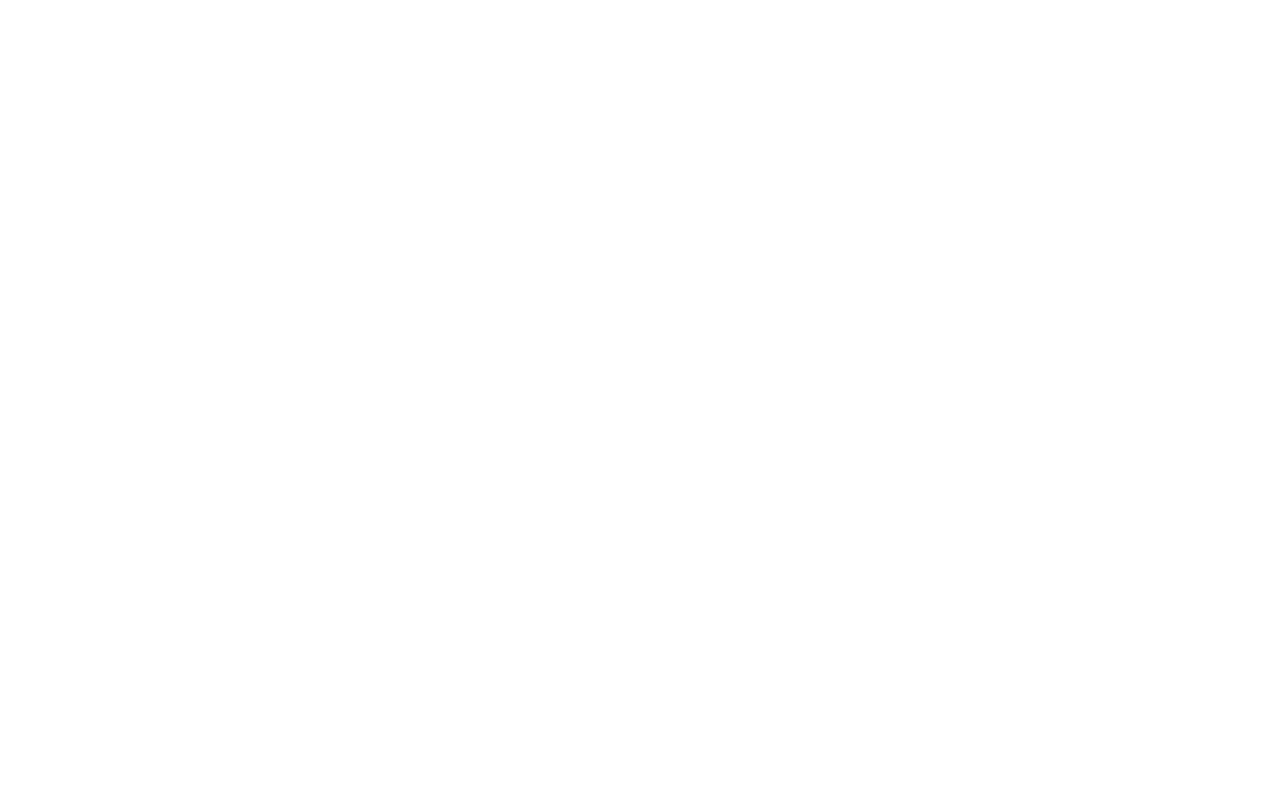
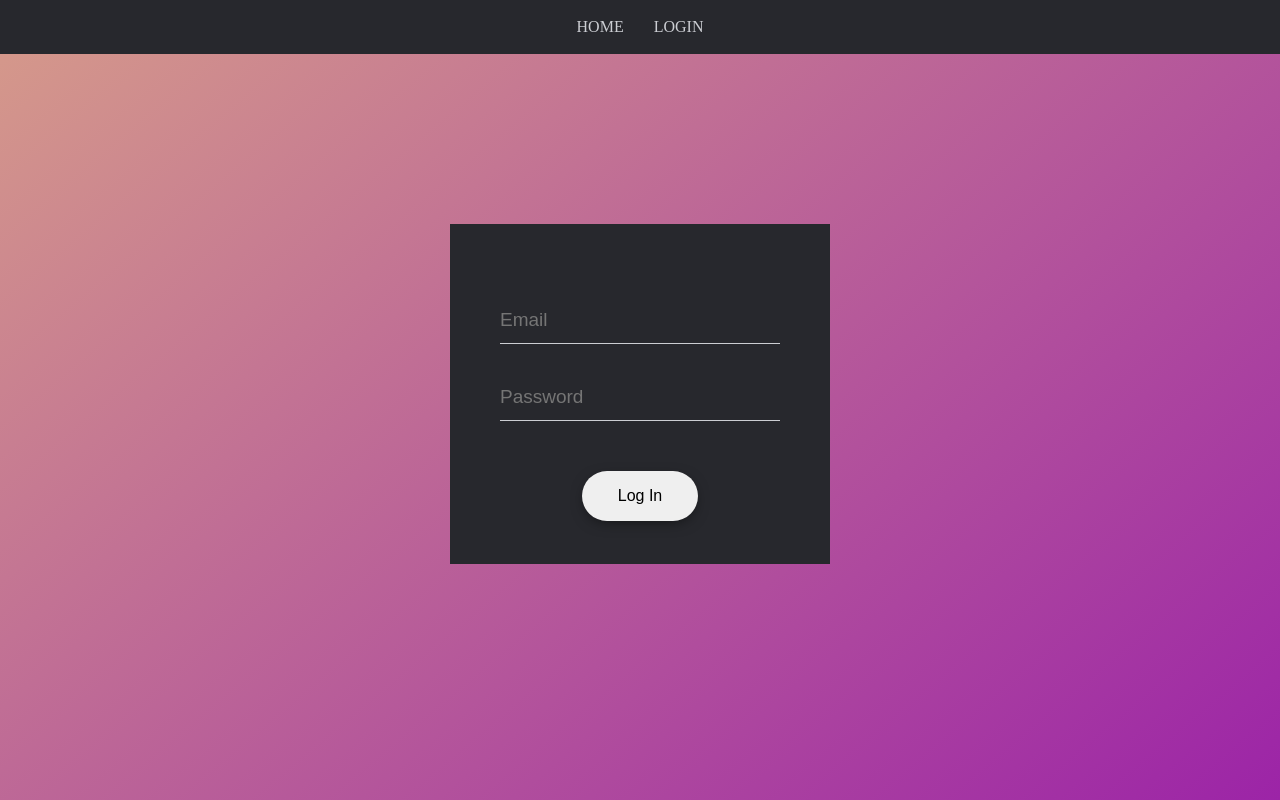
Before and after one commit to bmaniar/React-Node-Login-System, a React (Vite) app in the folder client/: page /login in a window 1280 px wide. Built offline with nearby package versions, Linux system fonts and the light colour scheme.

Commit message:
adding login page and navbar

```diff
--- /dev/null
+++ b/client/src/App.js
@@ -0,0 +1,26 @@
+import React, {useState, useEffect} from "react";
+import {BrowserRouter as Router, Route, Redirect, Switch} from "react-router-dom";
+
+import Home from './components/home/';
+import TopBar from './components/topBar/';
+import Login from './components/login/';
+
+import './App.scss';
+
+const App = () => {
+    const [isLoggedIn,
+        setIsLoggedIn] = useState(false);
+    return (
+        <Router>
+            <div className="App">
+                <TopBar/>
+                <Switch>
+                    <Route path="/" exact component={Home}/>
+                    <Route path="/login" exact component={Login}/>
+                </Switch>
+            </div>
+        </Router>
+    );
+};
+
+export default App;
--- /dev/null
+++ b/client/src/App.scss
@@ -0,0 +1,16 @@
+* {
+    margin: 0;
+    padding: 0;
+}
+#root,
+.App,
+body,
+html {
+    height: 100vh;
+    width: 100vw;
+}
+body {
+    background-image: linear-gradient(140deg, rgb(214, 155, 138) 0%, rgb(156, 36, 167) 100%);
+    margin: 0;
+    overflow: hidden;
+}
--- /dev/null
+++ b/client/src/components/home/index.js
@@ -0,0 +1,9 @@
+import React from "react";
+const Home = () => {
+    return (
+        <div className="page-home">
+            <h2>Home</h2>
+        </div>
+    );
+}
+export default Home;
--- /dev/null
+++ b/client/src/components/login/index.js
@@ -0,0 +1,16 @@
+import React from "react";
+import './login.scss';
+const Login = () => {
+    return (
+        <div className="login-container">
+            <div className="input-container">
+                <input type="text" placeholder="Email"/>
+            </div>
+            <div className="input-container">
+                <input type="password" placeholder="Password"/>
+            </div>
+            <button className="login-button" type="submit">Log In</button>
+        </div>
+    );
+}
+export default Login;
--- /dev/null
+++ b/client/src/components/login/login.scss
@@ -0,0 +1,45 @@
+.login-container {
+    height: 340px;
+    width: 300px;
+    margin: 0 auto;
+    background: #27282d;
+    display: flex;
+    flex-direction: column;
+    justify-content: center;
+    align-items: center;
+    left: 50%;
+    transform: translateY(50%);
+    .input-container {
+        position: relative;
+        margin-bottom: 30px;
+        width: 280px;
+    }
+    input {
+        background: transparent;
+        width: 100%;
+        border: none;
+        padding: 12px 0px;
+        font-size: 19px;
+        outline: none;
+        border-bottom: 1px solid #ccced3;
+        color: #ccced3;
+        &:focus {
+            border-bottom: 1px solid transparent;
+        }
+    }
+    .login-button {
+        border: none;
+        border-radius: 30px;
+        font-size: 16px;
+        padding: 16px 36px;
+        cursor: pointer;
+        margin-top: 20px;
+        margin-bottom: -30px;
+        box-shadow: 0 4px 15px -5px rgba(0,0,0,0.65);
+    }
+}
+@media (min-width: 768px) {
+    .login-container {
+        width: 380px;
+    }
+}
--- a/client/src/components/topBar/topBar.scss
+++ b/client/src/components/topBar/topBar.scss
@@ -1,6 +1,7 @@
 .header {
     padding-top: 0.5em;
     padding-bottom: 0.5em;
+    margin: 0 auto;
     background-color: #27282d;
     .main-nav {
         display: flex;
@@ -22,9 +23,3 @@
         }
     }
 }
-@media (min-width: 768px) {
-    .header {
-        margin: 0 auto;
-        max-width: 1150px;
-    }
-}
--- a/client/src/index.js
+++ b/client/src/index.js
@@ -1,8 +1,6 @@
 import React from 'react';
 import ReactDOM from 'react-dom';
-
+import App from './App';
 
 ReactDOM.render(
-  <div/>,
-  document.getElementById('root')
-);
+    <App/>, document.getElementById('root'));
```
Also changed, not shown: 1 other file (tests, documents, lock files or other folders).
